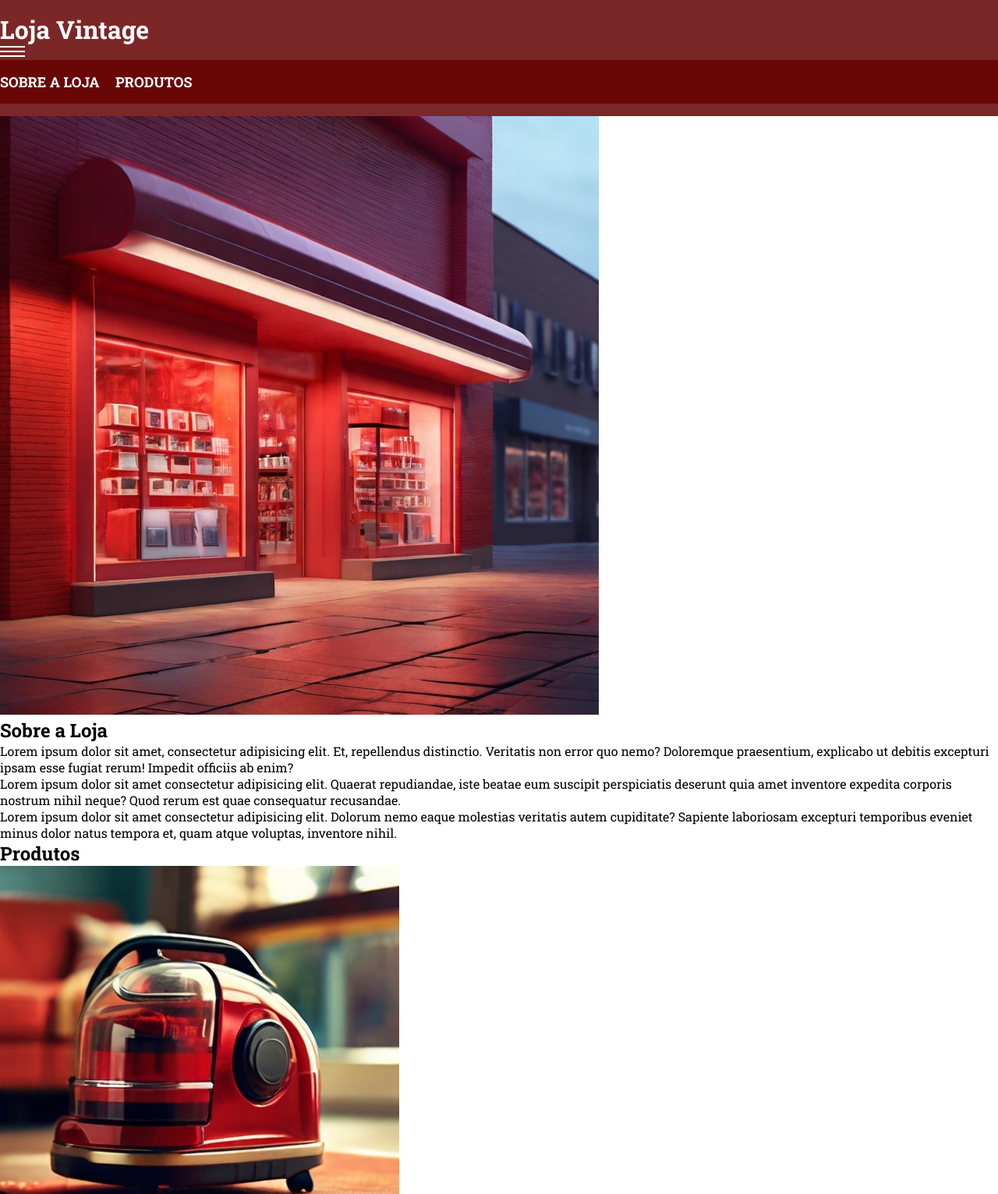
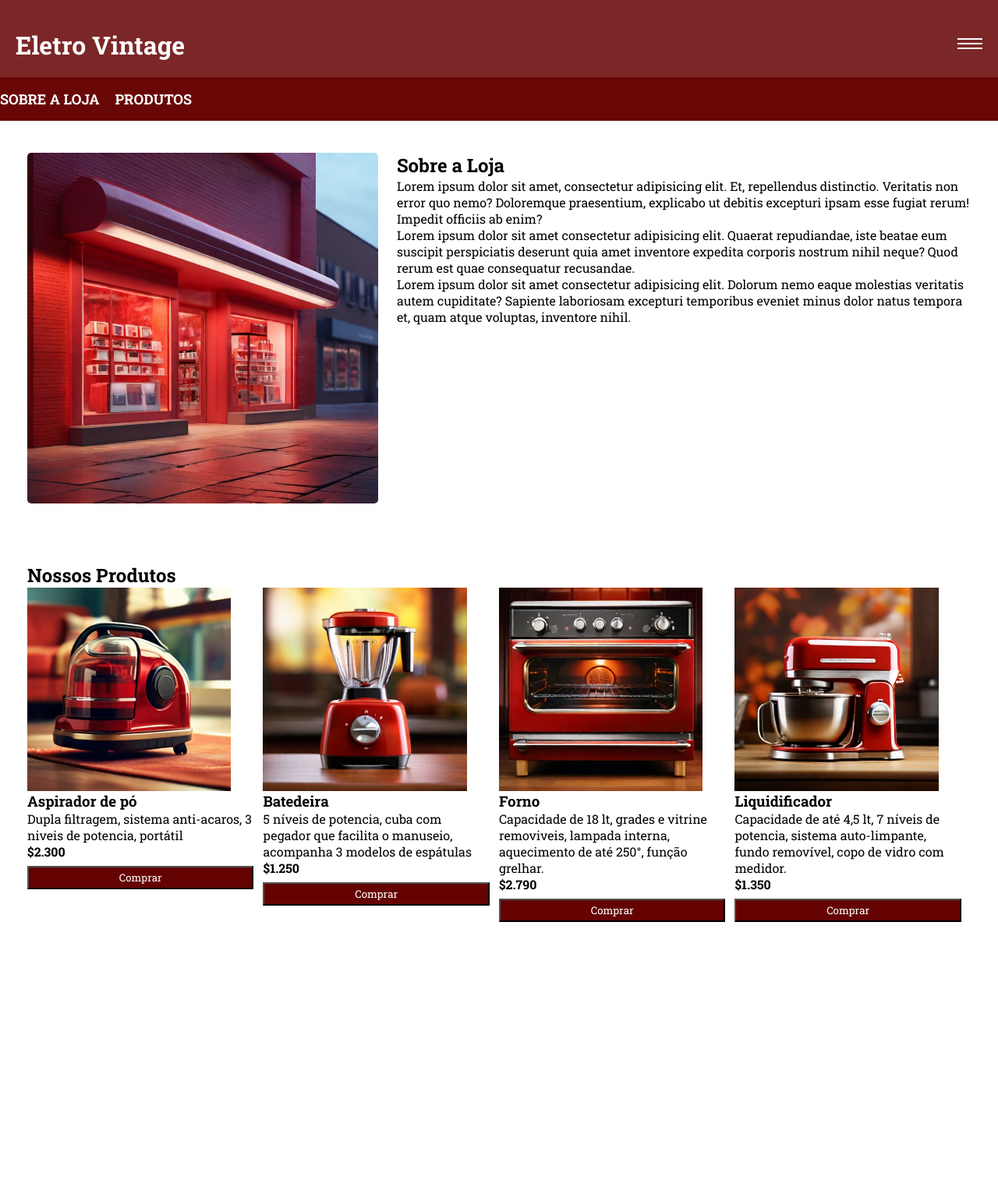
Before and after one commit to saradess/css_lojaVintage-, a plain HTML site: page index.html in a window 1280 px wide. Shown: the top 1532 px of the page at 78% size. After the commit the page ends 1218 px from the top, so only its background shows below. Drawn offline with Linux system fonts and the light colour scheme; a web font is replaced by a local one.

Commit message:
add midias, ajuste do layout >768px <1024px

```diff
--- a/index.html
+++ b/index.html
@@ -3,7 +3,7 @@
 <head>
     <meta charset="UTF-8">
     <meta name="viewport" content="width=device-width, initial-scale=1.0">
-    <title>Loja Vintage</title>
+    <title>Eletro Vintage</title>
     <link rel="preconnect" href="https://fonts.googleapis.com">
     <link rel="preconnect" href="https://fonts.gstatic.com" crossorigin>
     <link href="https://fonts.googleapis.com/css2?family=Kdam+Thmor+Pro&family=Roboto+Slab:wght@100..900&family=Roboto:ital,wght@0,100;0,300;0,400;0,500;0,700;0,900;1,100;1,300;1,400;1,500;1,700;1,900&display=swap" rel="stylesheet">
@@ -11,12 +11,13 @@
 </head>
 <body>
     <header>
-        <h1>Loja Vintage</h1>
         <div class="container">
+            <h1>Eletro Vintage</h1>
             <div class="menu-hamburguer">
                 <span></span>
                 <span></span>
                 <span></span>
+            </div>
         </div>
         <nav>
             <div class="container">
@@ -30,11 +31,10 @@
                 </ul>
             </div>
         </nav>
-        </div>
     </header>
     <main>
-        <section class="sobre a loja">
-            <div class="container">
+        <section class="sobre-a-loja">
+            <div class="container container-flex">
                 <img src="./midias/fachada_da_loja.jpg" alt="fachada da loja vintage de eletro-domesticos"/>
             <div>
                 <h2>Sobre a Loja</h2>
@@ -52,7 +52,7 @@
         </section>
         <section id="produtos">
             <div class="container">
-                <h2>Produtos</h2>
+                <h2>Nossos Produtos</h2>
                 <ul class="container lista-produtos">
                     <li>
                         <img src="./midias/aspirador_de_po.jpg" alt="aspirador vintage vermelho"/>
--- a/main.css
+++ b/main.css
@@ -16,35 +16,36 @@ html{
     margin: 0 auto;
 }
 
+.container-flex{
+    display: flex;
+}
+
 header{
     position: sticky;
     top: 0;
     left: 0;
-    z-index: 1;
-
-}
-
-header {
     background-color: #650202d9;
     padding-top: 16px;
     color: #fff;
+    display: flex;
+    flex-direction: column; /* Alteração para tornar o contêiner flexível na vertical */
 }
 
 header > .container {
-    justify-content: space-around;
+    justify-content: space-between; /* Alteração para distribuir o espaço entre os itens */
     align-items: center;
-    padding-bottom: 16px;
+    display: flex;
+    padding: 20px;
 }
 
 nav{
     background-color:#650202d9;
     padding: 16px 0;
-    display: flex;
 }
 
 nav li{
     list-style: none;
-    display: inline;
+    display: inline-block;
     margin-right: 16px;
     font-size: 18px;
     font-weight: bold;
@@ -69,6 +70,47 @@ nav li a{
     margin-bottom: 4px;
 }
 
-.container-flex {
+.carrousel img{
+height: 600px;
+}
+
+section{
+    margin-top: 6px;
+    padding: 35px;
+}
+
+.sobre-a-loja img{
+    max-width: 450px;
+    margin-right: 24px;
+    border-radius: 5px;
+}
+
+.lista-produtos {
+    display: grid;
+    grid-template-columns: repeat(4, 24%);
+    column-gap: 1%;
+    row-gap: 5%;
+    margin: 0 auto;
+}
+
+.lista-produtos img{
+    max-width: 90%;
+}
+
+.lista-produtos li{
+    list-style: none;
     display: flex;
+    flex-direction: column;
 }
+
+.lista-produtos li button{
+    padding: 4px;
+    margin-top: 8px;
+    background-color:#650202;
+    color: #fff;
+    cursor: pointer;
+}
+
+.lista-produtos li button:hover{
+    background-color: #6502028c;
+}
```
Also changed, not shown: midias/Foto_1.jpg (deleted). Lines whose indentation alone changed are shown as unchanged.
